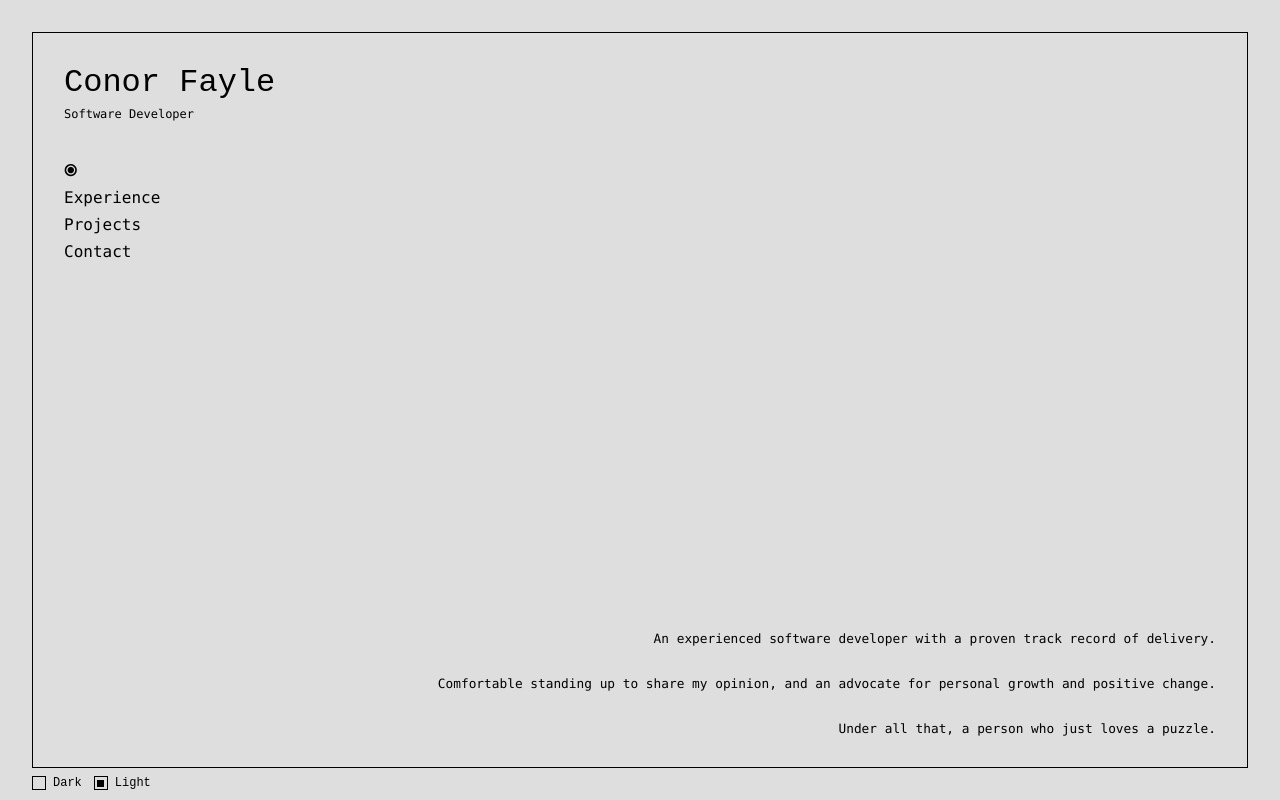
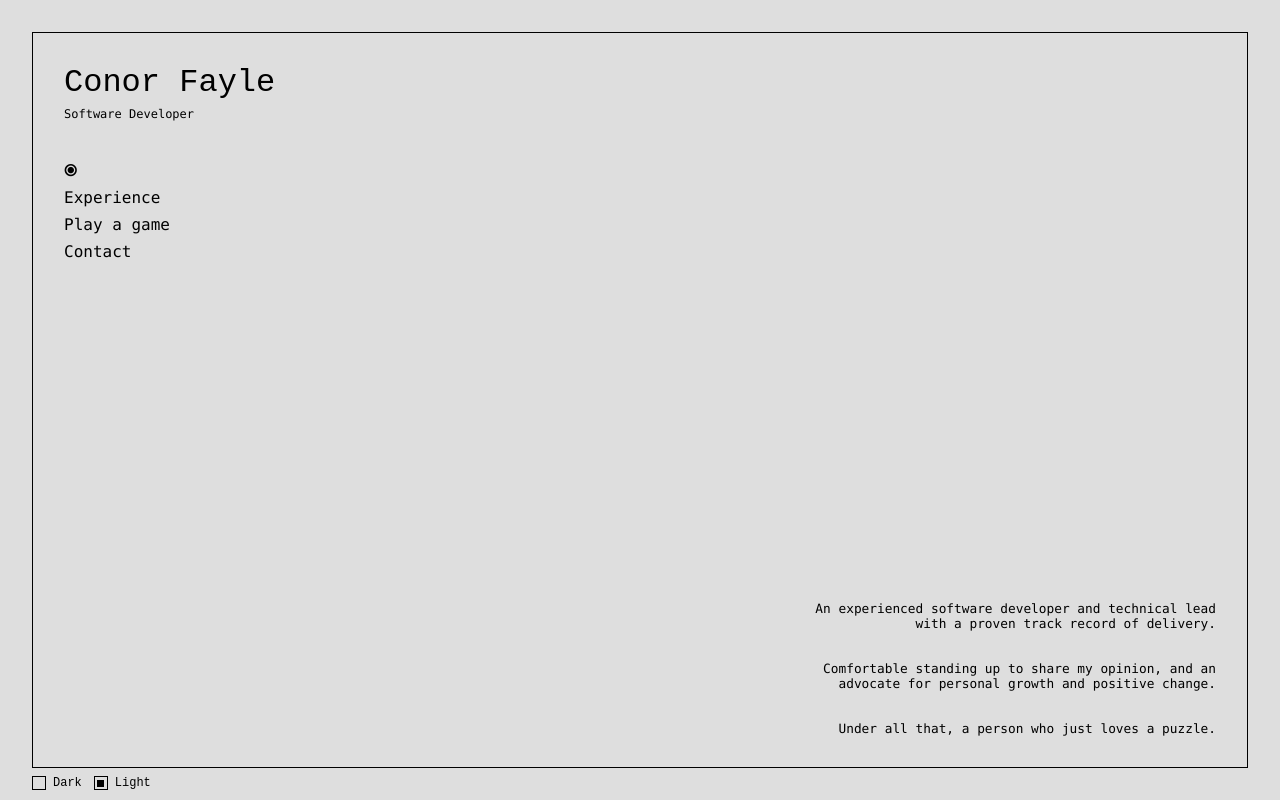
Before and after one commit to CantFayle/cantfayle.github.io, a React (Create React App) app: page / in a window 1280 px wide. Built offline with nearby package versions, Linux system fonts and the light colour scheme.

Commit message:
change some copy and styling

```diff
--- a/src/App.css
+++ b/src/App.css
@@ -128,6 +128,10 @@ body.dark {
   overflow: auto;
 }
 
+.home {
+  max-width: 33em;
+}
+
 .contact {
   display: flex;
   flex-direction: column;
--- a/src/App.js
+++ b/src/App.js
@@ -8,13 +8,16 @@ import Hangman from './Hangman';
 const navItems = [
   {
     title: 'Home',
-    content: () => `
-      An experienced software developer with a proven track record of delivery.
-      \n
-      Comfortable standing up to share my opinion, and an advocate for personal growth and positive change.
-      \n
-      Under all that, a person who just loves a puzzle.
-    `
+    content: () =>
+      <div className="home">
+        {`
+          An experienced software developer and technical lead with a proven track record of delivery.
+          \n
+          Comfortable standing up to share my opinion, and an advocate for personal growth and positive change.
+          \n
+          Under all that, a person who just loves a puzzle.
+       `}
+      </div>
   },
   {
     title: 'Experience',
@@ -22,7 +25,7 @@ const navItems = [
       <Experience/>
   },
   {
-    title: 'Projects',
+    title: 'Play a game',
     content: () =>
       <Hangman/>
   },
```
